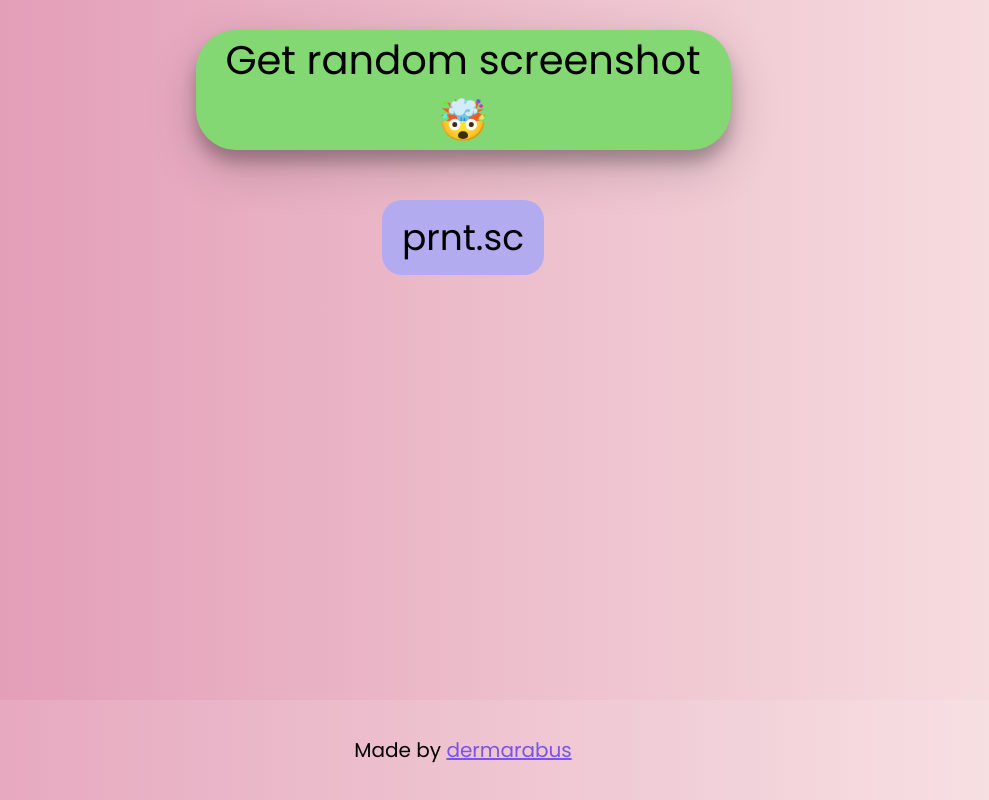
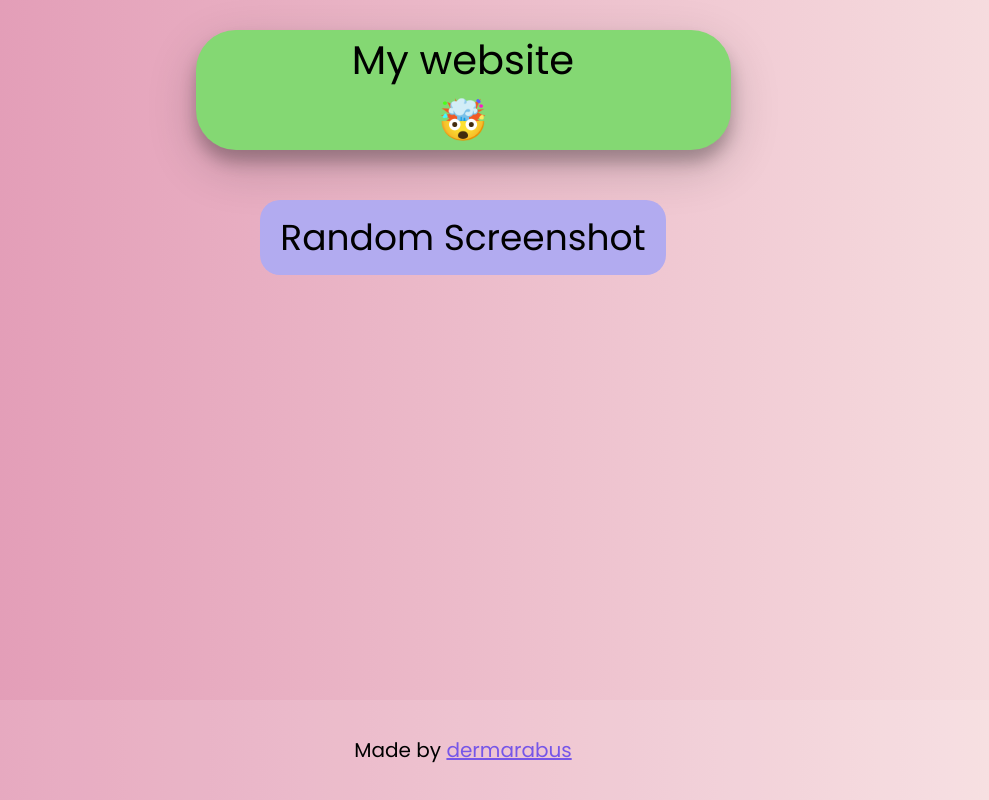
Before and after one commit to dermarabus/afilaasa, a plain HTML site: page index.html in a window 1280 px wide. Shown: the whole page, without its empty margins (177-1166 px from the left). Drawn offline with Linux system fonts and the light colour scheme.

Commit message:
Update index.html

```diff
--- a/index.html
+++ b/index.html
@@ -9,12 +9,12 @@
     <meta name="theme-color" content="#8fce00">
     <link rel="stylesheet" href="css/style.css">
     <link rel="icon" href="img/fluszed.png">
-    <title>Get randrom screenshots 😀</title>
+    <title>Afilaasa Website 😀</title>
 </head>
 
 <body>
-    <div class="div1">Get random screenshot<br />🤯</div><br><br>
-    <button onclick="prntsc();window.open(link)">prnt.sc</button><br />
+    <div class="div1">My website<br />🤯</div><br><br>
+    <button onclick="prntsc();window.open(link)">Random Screenshot</button><br />
 
 
     <footer>
```
